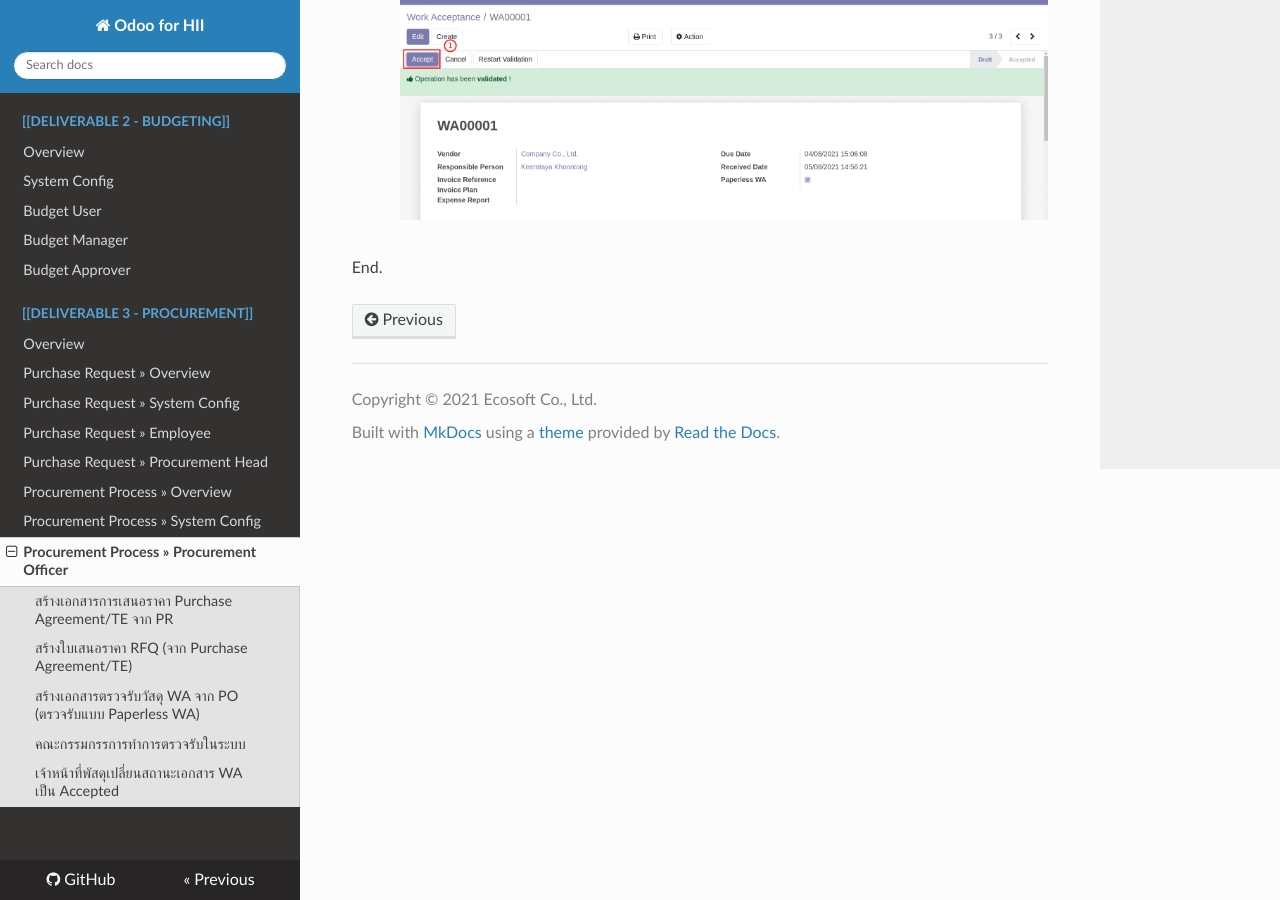
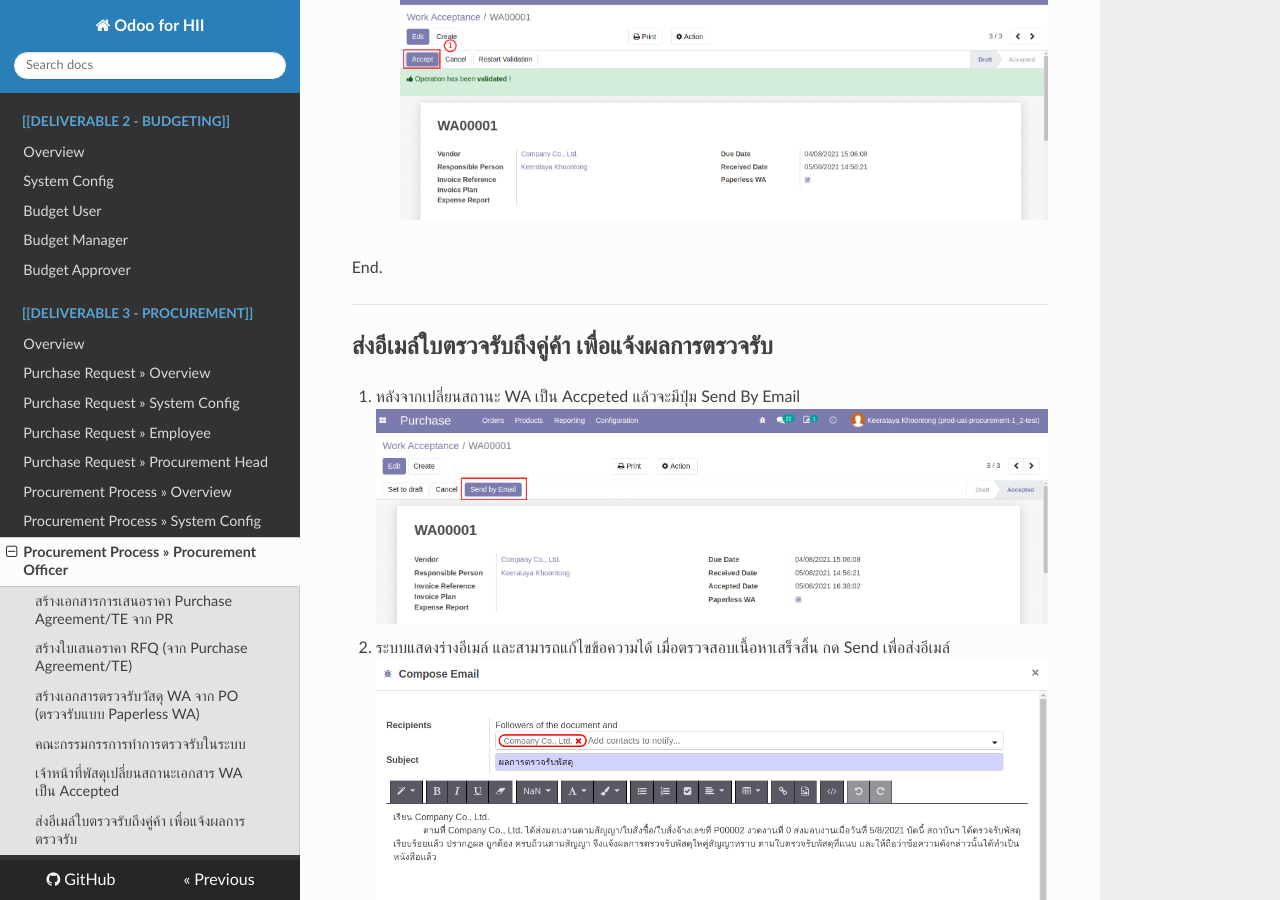
Before and after one commit to newtratip/hii-docs, an MkDocs documentation site: the page built from docs/deliverable_3/2_procurement/po3_for_procurement_officer.md, in a window 1280 px wide and 900 px high, scrolled down 8452 px. Built offline with MkDocs 1.6.1, drawn with Linux system fonts in a browser that asks for light colours; nearby versions of some CDN libraries.

Commit message:
[ADD] WA Send Email

```diff
--- a/docs/deliverable_3/2_procurement/po3_for_procurement_officer.md
+++ b/docs/deliverable_3/2_procurement/po3_for_procurement_officer.md
@@ -142,3 +142,14 @@
             ![](pix/../img/wa_paperless_accept.png)
 
 End.
+
+----------------------------------------------------------
+
+## ส่งอีเมล์ใบตรวจรับถึงคู่ค้า เพื่อแจ้งผลการตรวจรับ
+
+1. หลังจากเปลี่ยนสถานะ WA เป็น Accpeted แล้วจะมีปุ่ม Send By Email
+    ![](pix/../img/wa_send_email.png)
+2. ระบบแสดงร่างอีเมล์ และสามารถแก้ไขข้อความได้ เมื่อตรวจสอบเนื้อหาเสร็จสิ้น กด Send เพื่อส่งอีเมล์
+    ![](pix/../img/wa_send_email2.png)
+
+End.
```
Also changed, not shown: docs/deliverable_3/2_procurement/img/wa_send_email.png (added), docs/deliverable_3/2_procurement/img/wa_send_email2.png (added).
